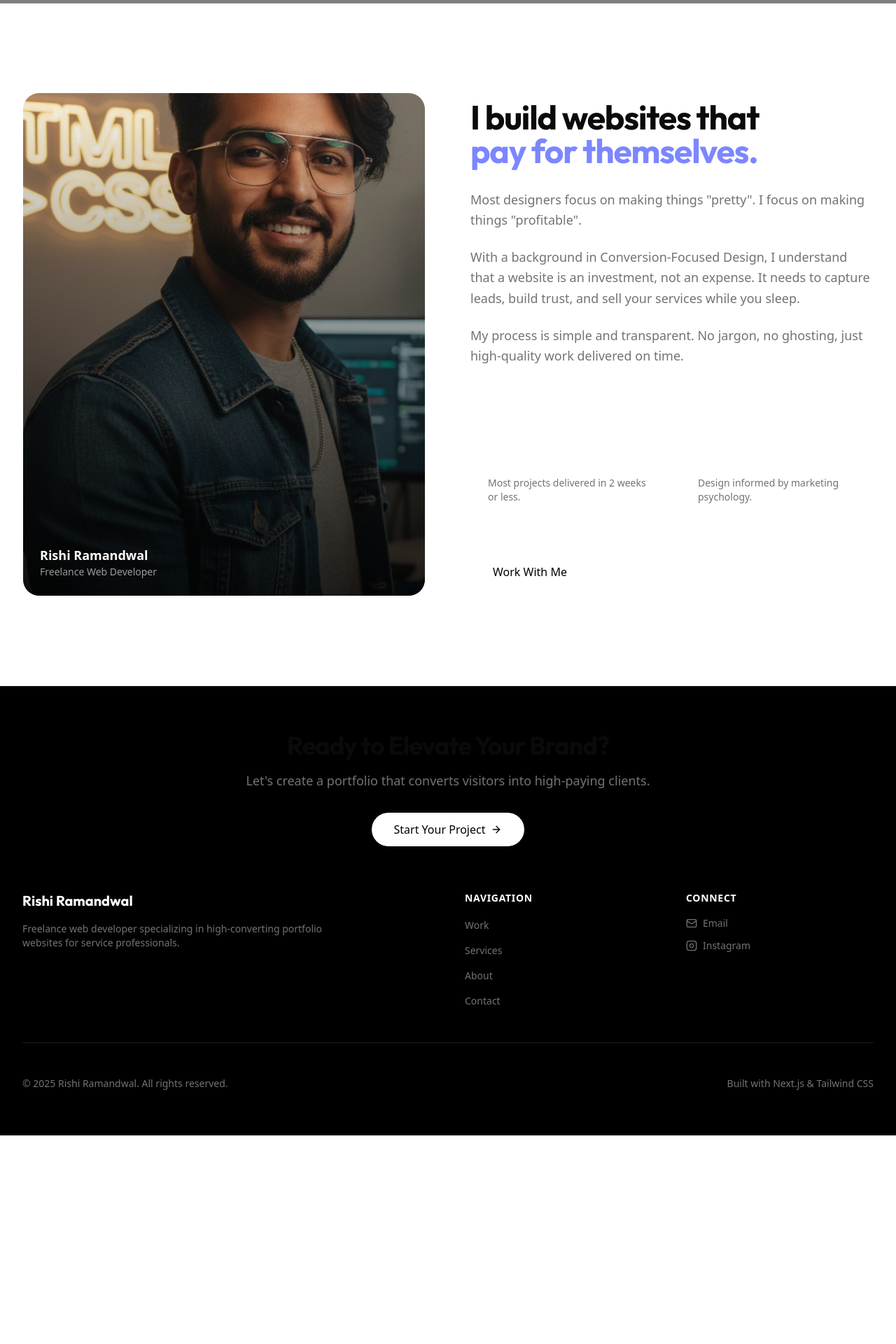
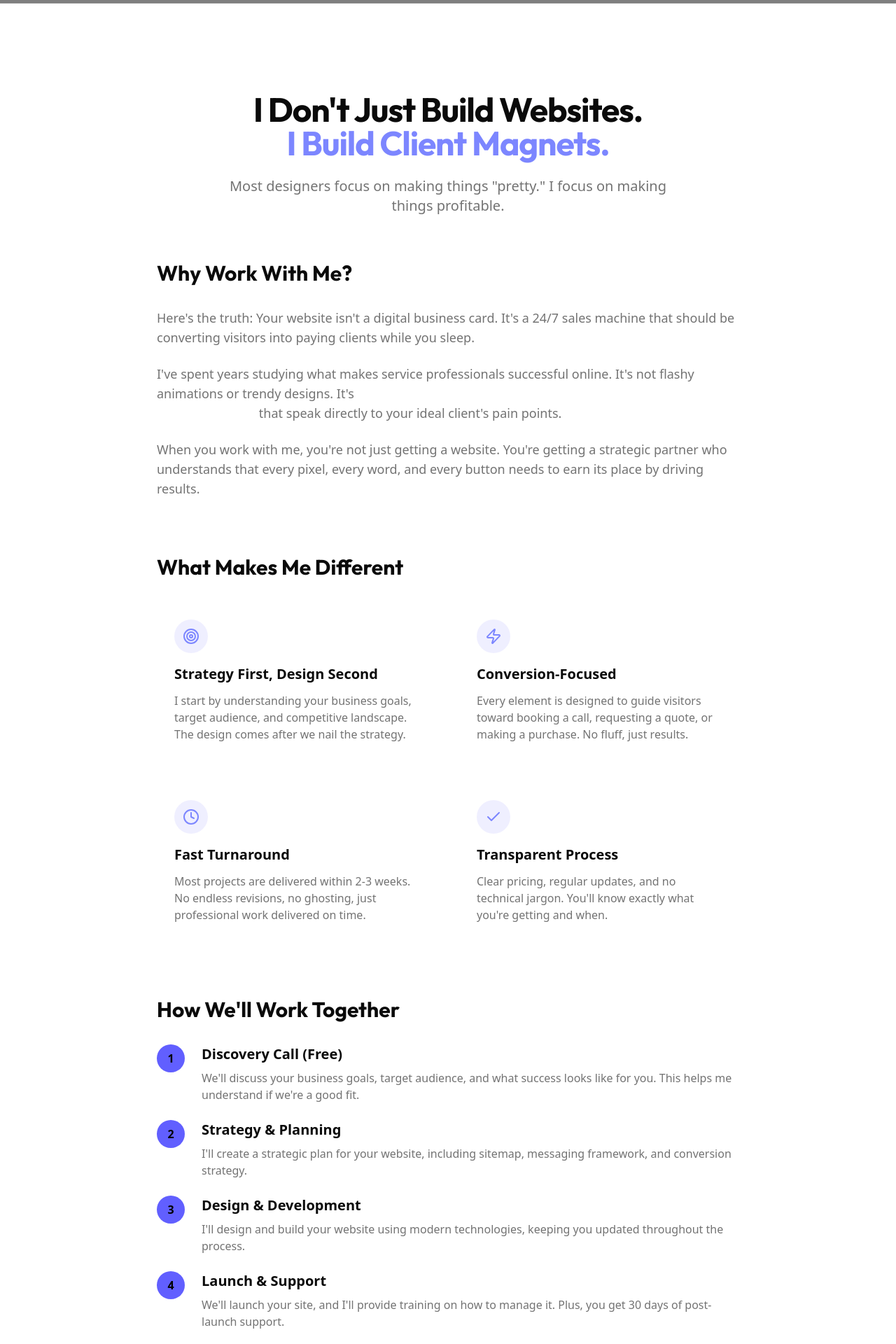
Before and after one commit to itsfreelancer-rishi/Portfolio, a Next.js app: page /about in a window 1280 px wide. Shown: the part 60-1980 px from the top of the page at 70% size. Before the commit the page ends 1682 px from the top, so only its background shows below. Built offline with nearby package versions, Linux system fonts and the light colour scheme.

Commit message:
Rebuild About page with conversion-focused content

```diff
--- a/src/app/about/page.tsx
+++ b/src/app/about/page.tsx
@@ -1,78 +1,166 @@
+import { Metadata } from "next";
+import { Check, Zap, Target, Clock } from "lucide-react";
 import Link from "next/link";
-import Image from "next/image";
-import { Metadata } from "next";
 
 export const metadata: Metadata = {
-    title: "About Me | Rishi",
+    title: "About Me | Rishi Ramandwal",
     description: "I build websites that pay for themselves. Learn about my strategy-first design process.",
 };
 
 export default function AboutPage() {
     return (
         <div className="py-24 sm:py-32">
-            <div className="mx-auto max-w-7xl px-6 lg:px-8">
-                <div className="grid grid-cols-1 lg:grid-cols-2 gap-16 items-center">
-                    {/* Image/Visual Side */}
-                    <div className="relative">
-                        <div className="aspect-[4/5] rounded-3xl overflow-hidden bg-white/5 border border-white/10 relative">
-                            {/* Profile Image */}
-                            <Image
-                                src="/profile.png"
-                                alt="Rishi Ramandwal"
-                                fill
-                                className="object-cover"
-                                priority
-                            />
-                            {/* Overlay gradient */}
-                            <div className="absolute inset-0 bg-gradient-to-t from-black/80 to-transparent" />
-                            <div className="absolute bottom-6 left-6 right-6">
-                                <div className="text-white font-bold text-lg">Rishi Ramandwal</div>
-                                <div className="text-white/60 text-sm">Freelance Web Developer</div>
+            <div className="mx-auto max-w-4xl px-6 lg:px-8">
+                {/* Header */}
+                <div className="text-center mb-16">
+                    <h1 className="font-heading text-4xl font-bold tracking-tight text-foreground sm:text-5xl mb-6">
+                        I Don't Just Build Websites.
+                        <br />
+                        <span className="text-indigo-400">I Build Client Magnets.</span>
+                    </h1>
+                    <p className="text-xl text-muted-foreground max-w-2xl mx-auto">
+                        Most designers focus on making things "pretty." I focus on making things profitable.
+                    </p>
+                </div>
+
+                {/* Why Me Section */}
+                <div className="mb-20">
+                    <h2 className="font-heading text-3xl font-bold mb-8">Why Work With Me?</h2>
+                    <div className="prose prose-invert max-w-none">
+                        <p className="text-lg text-muted-foreground mb-6">
+                            Here's the truth: Your website isn't a digital business card. It's a 24/7 sales machine that should be converting visitors into paying clients while you sleep.
+                        </p>
+                        <p className="text-lg text-muted-foreground mb-6">
+                            I've spent years studying what makes service professionals successful online. It's not flashy animations or trendy designs. It's <strong className="text-white">strategic positioning, clear messaging, and conversion-focused layouts</strong> that speak directly to your ideal client's pain points.
+                        </p>
+                        <p className="text-lg text-muted-foreground">
+                            When you work with me, you're not just getting a website. You're getting a strategic partner who understands that every pixel, every word, and every button needs to earn its place by driving results.
+                        </p>
+                    </div>
+                </div>
+
+                {/* What Makes Me Different */}
+                <div className="mb-20">
+                    <h2 className="font-heading text-3xl font-bold mb-8">What Makes Me Different</h2>
+                    <div className="grid grid-cols-1 md:grid-cols-2 gap-8">
+                        <div className="p-6 rounded-2xl border border-white/10 bg-white/5">
+                            <div className="h-12 w-12 rounded-full bg-indigo-500/10 flex items-center justify-center mb-4">
+                                <Target className="h-6 w-6 text-indigo-400" />
+                            </div>
+                            <h3 className="text-xl font-bold mb-3">Strategy First, Design Second</h3>
+                            <p className="text-muted-foreground">
+                                I start by understanding your business goals, target audience, and competitive landscape. The design comes after we nail the strategy.
+                            </p>
+                        </div>
+
+                        <div className="p-6 rounded-2xl border border-white/10 bg-white/5">
+                            <div className="h-12 w-12 rounded-full bg-indigo-500/10 flex items-center justify-center mb-4">
+                                <Zap className="h-6 w-6 text-indigo-400" />
+                            </div>
+                            <h3 className="text-xl font-bold mb-3">Conversion-Focused</h3>
+                            <p className="text-muted-foreground">
+                                Every element is designed to guide visitors toward booking a call, requesting a quote, or making a purchase. No fluff, just results.
+                            </p>
+                        </div>
+
+                        <div className="p-6 rounded-2xl border border-white/10 bg-white/5">
+                            <div className="h-12 w-12 rounded-full bg-indigo-500/10 flex items-center justify-center mb-4">
+                                <Clock className="h-6 w-6 text-indigo-400" />
+                            </div>
+                            <h3 className="text-xl font-bold mb-3">Fast Turnaround</h3>
+                            <p className="text-muted-foreground">
+                                Most projects are delivered within 2-3 weeks. No endless revisions, no ghosting, just professional work delivered on time.
+                            </p>
+                        </div>
+
+                        <div className="p-6 rounded-2xl border border-white/10 bg-white/5">
+                            <div className="h-12 w-12 rounded-full bg-indigo-500/10 flex items-center justify-center mb-4">
+                                <Check className="h-6 w-6 text-indigo-400" />
+                            </div>
+                            <h3 className="text-xl font-bold mb-3">Transparent Process</h3>
+                            <p className="text-muted-foreground">
+                                Clear pricing, regular updates, and no technical jargon. You'll know exactly what you're getting and when.
+                            </p>
                         </div>
                     </div>
                 </div>
 
-                    {/* Content Side */}
+                {/* My Process */}
+                <div className="mb-20">
+                    <h2 className="font-heading text-3xl font-bold mb-8">How We'll Work Together</h2>
+                    <div className="space-y-6">
+                        <div className="flex gap-6">
+                            <div className="flex-shrink-0">
+                                <div className="h-10 w-10 rounded-full bg-indigo-500 flex items-center justify-center text-black font-bold">
+                                    1
+                                </div>
+                            </div>
                             <div>
-                        <h1 className="font-heading text-4xl font-bold tracking-tight text-foreground sm:text-5xl mb-8">
-                            I build websites that <br /><span className="text-indigo-400">pay for themselves.</span>
-                        </h1>
-
-                        <div className="space-y-6 text-lg text-muted-foreground leading-relaxed">
-                            <p>
-                                Most designers focus on making things "pretty". I focus on making things "profitable".
-                            </p>
-                            <p>
-                                With a background in Conversion-Focused Design, I understand that a website is an investment, not an expense. It needs to capture leads, build trust, and sell your services while you sleep.
-                            </p>
-                            <p>
-                                My process is simple and transparent. No jargon, no ghosting, just high-quality work delivered on time.
+                                <h3 className="text-xl font-bold mb-2">Discovery Call (Free)</h3>
+                                <p className="text-muted-foreground">
+                                    We'll discuss your business goals, target audience, and what success looks like for you. This helps me understand if we're a good fit.
                                 </p>
                             </div>
+                        </div>
 
-                        <div className="mt-12 space-y-8">
-                            <h3 className="text-xl font-bold text-white mb-6">Why work with me?</h3>
-                            <div className="grid grid-cols-1 sm:grid-cols-2 gap-6">
-                                <div className="p-6 rounded-2xl bg-white/5 border border-white/10">
-                                    <h4 className="font-bold text-white mb-2">Fast Turnaround</h4>
-                                    <p className="text-sm text-muted-foreground">Most projects delivered in 2 weeks or less.</p>
+                        <div className="flex gap-6">
+                            <div className="flex-shrink-0">
+                                <div className="h-10 w-10 rounded-full bg-indigo-500 flex items-center justify-center text-black font-bold">
+                                    2
                                 </div>
-                                <div className="p-6 rounded-2xl bg-white/5 border border-white/10">
-                                    <h4 className="font-bold text-white mb-2">Strategy First</h4>
-                                    <p className="text-sm text-muted-foreground">Design informed by marketing psychology.</p>
+                            </div>
+                            <div>
+                                <h3 className="text-xl font-bold mb-2">Strategy & Planning</h3>
+                                <p className="text-muted-foreground">
+                                    I'll create a strategic plan for your website, including sitemap, messaging framework, and conversion strategy.
+                                </p>
+                            </div>
+                        </div>
+
+                        <div className="flex gap-6">
+                            <div className="flex-shrink-0">
+                                <div className="h-10 w-10 rounded-full bg-indigo-500 flex items-center justify-center text-black font-bold">
+                                    3
+                                </div>
+                            </div>
+                            <div>
+                                <h3 className="text-xl font-bold mb-2">Design & Development</h3>
+                                <p className="text-muted-foreground">
+                                    I'll design and build your website using modern technologies, keeping you updated throughout the process.
+                                </p>
+                            </div>
+                        </div>
+
+                        <div className="flex gap-6">
+                            <div className="flex-shrink-0">
+                                <div className="h-10 w-10 rounded-full bg-indigo-500 flex items-center justify-center text-black font-bold">
+                                    4
+                                </div>
+                            </div>
+                            <div>
+                                <h3 className="text-xl font-bold mb-2">Launch & Support</h3>
+                                <p className="text-muted-foreground">
+                                    We'll launch your site, and I'll provide training on how to manage it. Plus, you get 30 days of post-launch support.
+                                </p>
+                            </div>
                         </div>
                     </div>
                 </div>
 
-                        <div className="mt-12">
+                {/* CTA */}
+                <div className="text-center p-12 rounded-2xl border border-white/10 bg-gradient-to-br from-indigo-500/10 to-purple-500/10">
+                    <h2 className="font-heading text-3xl font-bold mb-4">
+                        Ready to Attract Premium Clients?
+                    </h2>
+                    <p className="text-lg text-muted-foreground mb-8 max-w-2xl mx-auto">
+                        Let's build a website that positions you as the obvious choice in your market and converts visitors into high-paying clients.
+                    </p>
                     <Link
                         href="/contact"
-                                className="inline-flex h-12 items-center justify-center rounded-full bg-white px-8 text-base font-medium text-black transition-colors hover:bg-white/90"
+                        className="inline-flex h-12 items-center justify-center rounded-full bg-white px-8 text-base font-medium text-black transition-all hover:bg-white/90 hover:scale-105"
                     >
-                                Work With Me
+                        Book Your Free Discovery Call
                     </Link>
-                        </div>
-                    </div>
                 </div>
             </div>
         </div>
```
Also changed, not shown: public/profile.png (deleted). Lines whose indentation alone changed are shown as unchanged.
